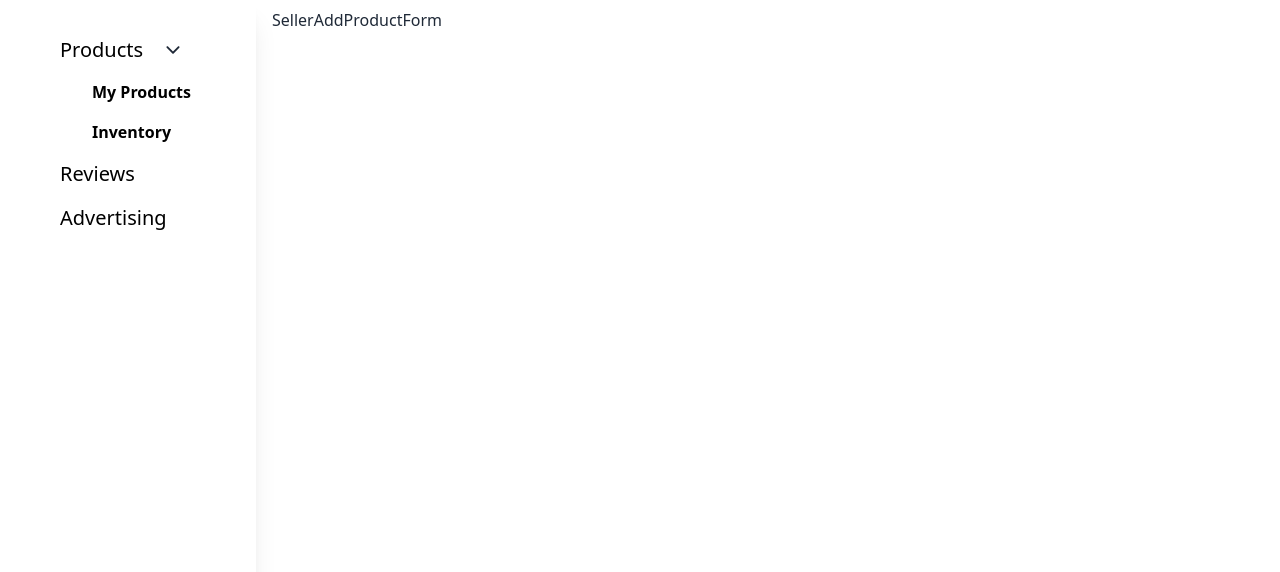
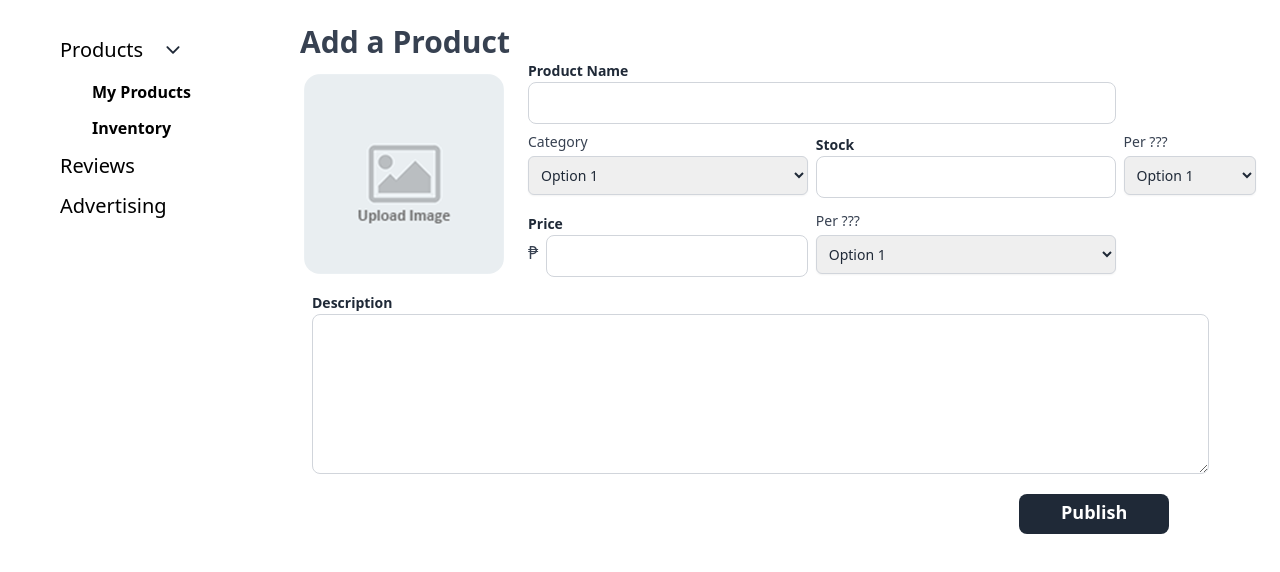
Before and after one commit to Marcus401/SupplyHub, a React (Vite) app in the folder supplyhub.client/: page /seller/products/add in a window 1280 px wide. Shown: the top 572 px of the page. Built offline with nearby package versions, Linux system fonts and the light colour scheme.

Commit message:
seller add product page

```diff
--- a/supplyhub.client/src/Components/SellerPagesComponents/SellerAddProductForm/SellerAddProductForm.tsx
+++ b/supplyhub.client/src/Components/SellerPagesComponents/SellerAddProductForm/SellerAddProductForm.tsx
@@ -1,4 +1,5 @@
 import React, {useEffect} from 'react'
+import product_image from "../../../assets/upload_image_placeholder.png";
 
 type Props = {};
 
@@ -8,7 +9,119 @@ const SellerAddProductForm = (props: Props) => {
     }, []);
 
     return (
-        <div>SellerAddProductForm</div>
+        <div className="grid w-full md:grid-rows-[50px_auto] md:grid-cols-[240px_auto] gap-x-2 mx-2 ">
+            <div
+                className=" row-start-1 justify-between items-center md:col-span-4">
+                <h3
+                    className="text-3xl overflow-hidden text-ellipsis line-clamp-1 whtespace-nowrap truncate my-4 ml-5 font-bold">
+                    Add a Product
+                </h3>
+            </div>
+            <div
+                className="flex justify-center md:justify-start md:flex-col row-start-2 md:row-span-3 row-span-1 md:col-start-1 mx-2 my-2">
+                <input type="file" accept=".png, .jpg, .jpeg, .jfif" className="hidden" id="imageUpload"/>
+                <label htmlFor="imageUpload">
+                    <img
+                        src={product_image} alt="product image"
+                        className="w-[200px] h-[200px] rounded-2xl row-span-3 row-start-1 col-start-1 mx-4 mt-2 cursor-pointer"/>
+                </label>
+            </div>
+            <div
+                className="row-start-3 col-start-1 md:col-start-2 lg:row-start-2 lg:col-span-2 lg:col-start-2">
+                <label
+                    htmlFor="product-name"
+                    className="text-sm font-semibold">
+                    Product Name
+                </label>
+                <input
+
+                    type="text"
+                    id="product-name"
+                    className="w-full p-2 border border-gray-300 rounded-lg mb-2"/>
+            </div>
+            <div
+                className="row-start-4 col-start-1 md:col-start-2 lg:row-start-3 lg:col-start-2">
+                <label htmlFor="comboBox" className="block text-sm font-medium text-gray-700">Category</label>
+                <select id="comboBox"
+                        className="mt-1 block w-full rounded-md border-gray-300 shadow-sm focus:border-indigo-500 focus:ring-indigo-500 sm:text-sm">
+                    <option value="Option 1">Option 1</option>
+                    <option value="Option 2">Option 2</option>
+                    <option value="Option 3">Option 3</option>
+                </select>
+            </div>
+            <div
+                className="row-start-5 col-start-1 md:col-start-2 lg:row-start-3 lg:col-start-3">
+                <label
+                    htmlFor="product-name"
+                    className="text-sm font-semibold">
+                    Stock
+                </label>
+                <input
+
+                    type="text"
+                    id="product-name"
+                    className="w-full p-2 border border-gray-300 rounded-lg mb-2"/>
+            </div>
+            <div
+                className="row-start-6 col-start-1 md:col-span-2 lg:row-start-3 lg:col-start-4 lg:col-span-3">
+                <label htmlFor="comboBox" className="block text-sm font-medium text-gray-700">Per ???</label>
+                <select id="comboBox"
+                        className="mt-1 block w-full rounded-md border-gray-300 shadow-sm focus:border-indigo-500 focus:ring-indigo-500 sm:text-sm">
+                    <option value="Option 1">Option 1</option>
+                    <option value="Option 2">Option 2</option>
+                    <option value="Option 3">Option 3</option>
+                </select>
+            </div>
+            <div
+                className="row-start-7 col-start-1 md:col-span-2 lg:row-start-4 lg:col-start-2 lg:col-span-1">
+                <label
+                    htmlFor="product-name"
+                    className="text-sm font-semibold">
+                    Price
+                </label>
+                <div className="flex items-center space-x-2">
+                    <p className=" text-lg">₱</p>
+                    <input
+                        min="0"
+                        step="100"
+                        type="number"
+                        id="product-name"
+                        className="w-full p-2 border border-gray-300 rounded-lg mb-2"/>
+                </div>
+            </div>
+            <div
+                className="row-start-8 col-start-1 md:col-span-2 lg:row-start-4 lg:col-start-3 lg:col-span-1">
+                <label htmlFor="comboBox" className="block text-sm font-medium text-gray-700">Per ???</label>
+                <select id="comboBox"
+                        className="mt-1 block w-full rounded-md border-gray-300 shadow-sm focus:border-indigo-500 focus:ring-indigo-500 sm:text-sm">
+                    <option value="Option 1">Option 1</option>
+                    <option value="Option 2">Option 2</option>
+                    <option value="Option 3">Option 3</option>
+                </select>
+            </div>
+            <div
+                className="row-start-9 col-start-1 md:col-span-2 lg:row-start-5 lg:col-span-5 relative h-[calc(12rem+60px)] lg:ml-8">
+                <div className="flex-col">
+                    <div
+                        className="">
+                        <label
+                            htmlFor="product-name"
+                            className="text-sm font-semibold">
+                            Description
+                        </label>
+                        <textarea
+                            id="product-name"
+                            className="w-full p-2 border border-gray-300 rounded-lg mb-2  h-[10rem]"/>
+                    </div>
+                    <button
+                        className="flex absolute right-0 bottom-2 mr-10 no-underline bg-gray-800 rounded-lg lg:w-[150px] lg:h-[40px] justify-center items-center w-[120px] h-[40px]">
+                        <h6 className="lg:text-lg text-sm overflow-hidden text-ellipsis line-clamp-1 whitespace-nowrap text-white">
+                            Publish
+                        </h6>
+                    </button>
+                </div>
+            </div>
+        </div>
     );
 };
 
--- a/supplyhub.client/src/Components/SellerPagesComponents/SellerProductCardList/SellerProductCardList.tsx
+++ b/supplyhub.client/src/Components/SellerPagesComponents/SellerProductCardList/SellerProductCardList.tsx
@@ -28,7 +28,7 @@ const SellerProductCardList = (props: Props) => {
                     </h6>
                 </Link>
             </div>
-            <div className="lg:h-[calc(100vh-84px)] overflow-y-auto h-[calc(100vh-76px)]">
+            <div className="absolute h-[calc(100vh-70px)] overflow-y-auto min-h-[190px]">
                 <SellerProductCard/>
                 <SellerProductCard/>
                 <SellerProductCard/>
--- a/supplyhub.client/src/Components/SellerPagesComponents/SellerSidebar/SellerSideBar.tsx
+++ b/supplyhub.client/src/Components/SellerPagesComponents/SellerSidebar/SellerSideBar.tsx
@@ -13,14 +13,13 @@ const SellerSideBar = (props: Props) => {
 
     return (
         <nav
-            className="absolute lg:h-screen h-screen shadow-xl py-4 px-6 top-0 bottom-0 w-64 bg-white left-0 flex-row flex-nowrap md:z-10 z-9999 transition-transform duration-300 ease-in-out transform md:translate-x-0 -translate-x-full">
+            className="fixed h-full overflow-y-auto py-4 px-6 top-0 bottom-0 w-64 bg-white left-0 flex-row flex-nowrap md:z-10 z-9999 transition-transform duration-300 ease-in-out transform md:translate-x-0 -translate-x-full">
             <div
                 className=" flex-col min-h-full px-0 flex flex-wrap items-center justify-center w-full mx-auto overflow-y-auto overflow-x-hidden">
                 <div
-                    className="flex bg-white flex-col opacity-100 relative mt-1 overflow-y-auto overflow-x-hidden h-auto z-40 items-center flex-1 rounded w-full
-                    lg:mt-4">
-                    <div className="md:flex-col min-w-full flex flex-col list-none items-right">
-                        <button onClick={toggleProductDropdown} className="flex pl-6 no-underline lg:pt-1 lg:pb-2 pt-0 pb-0">
+                    className="flex bg-white flex-col opacity-100 relative overflow-y-auto overflow-x-hidden h-auto z-40 items-center flex-1 rounded w-full mt-4">
+                    <div className="min-w-full flex flex-col list-none items-right">
+                        <button onClick={toggleProductDropdown} className="flex pl-6 no-underline pt-1 pb-2">
                             <h5 className="ml-3 hover:underline text-black mx-2">Products</h5>
                             <IoIosArrowDown
                                 className={`my-1 ml-3 transition-transform duration-150 w-5 h-5 ${!productDropdownOpen ? 'rotate-90' : ''}`}/>
@@ -28,17 +27,17 @@ const SellerSideBar = (props: Props) => {
                         {productDropdownOpen && (
                             <div className="flex-col justify-center">
                                 <Link to="products/list" className="flex pl-4 no-underline">
-                                    <h6 className="ml-3 lg:pt-1 lg:pb-2 pt-1 pb-0 text-base hover:underline text-black pl-10">My Products</h6>
+                                    <h6 className="ml-3 pt-1 pb-1 text-base hover:underline text-black pl-10">My Products</h6>
                                 </Link>
                                 <Link to="inventory" className="flex pl-4 no-underline">
-                                    <h6 className="ml-3 lg:pt-1 lg:pb-2 pt-1 pb-0 text-base hover:underline text-black pl-10">Inventory</h6>
+                                    <h6 className="ml-3 pt-1 pb-1 text-base hover:underline text-black pl-10">Inventory</h6>
                                 </Link>
                             </div>
                         )}
-                        <Link to="Reviews" className="flex lg:pt-1 lg:pb-2 pt-1 pb-0 pl-6 no-underline">
+                        <Link to="Reviews" className="flex pt-1 pb-1 pl-6 no-underline">
                             <h5 className="ml-3 hover:underline text-black">Reviews</h5>
                         </Link>
-                        <Link to="advertising" className="flex lg:pt-1 lg:pb-2 pt-1 pb-0 pl-6 no-underline">
+                        <Link to="advertising" className="flex pt-1 pb-1 pl-6 no-underline">
                             <h5 className="ml-3 hover:underline text-black">Advertising</h5>
                         </Link>
                     </div>
--- a/supplyhub.client/src/Pages/Seller/Seller.tsx
+++ b/supplyhub.client/src/Pages/Seller/Seller.tsx
@@ -11,7 +11,7 @@ const Seller = (props: Props) => {
 
     return (
         <div className="flex flex-wrap gap-x-4">
-            <div className="py-4 w-0 md:w-1/5 relative">
+            <div className="py-4 w-0 md:w-1/5 relative lg:">
                 <SellerSideBar/>
             </div>
             <div
```
Also changed, not shown: supplyhub.client/src/assets/favicon/upload_image_placeholder.png (deleted), supplyhub.client/src/assets/upload_image_placeholder.png.
